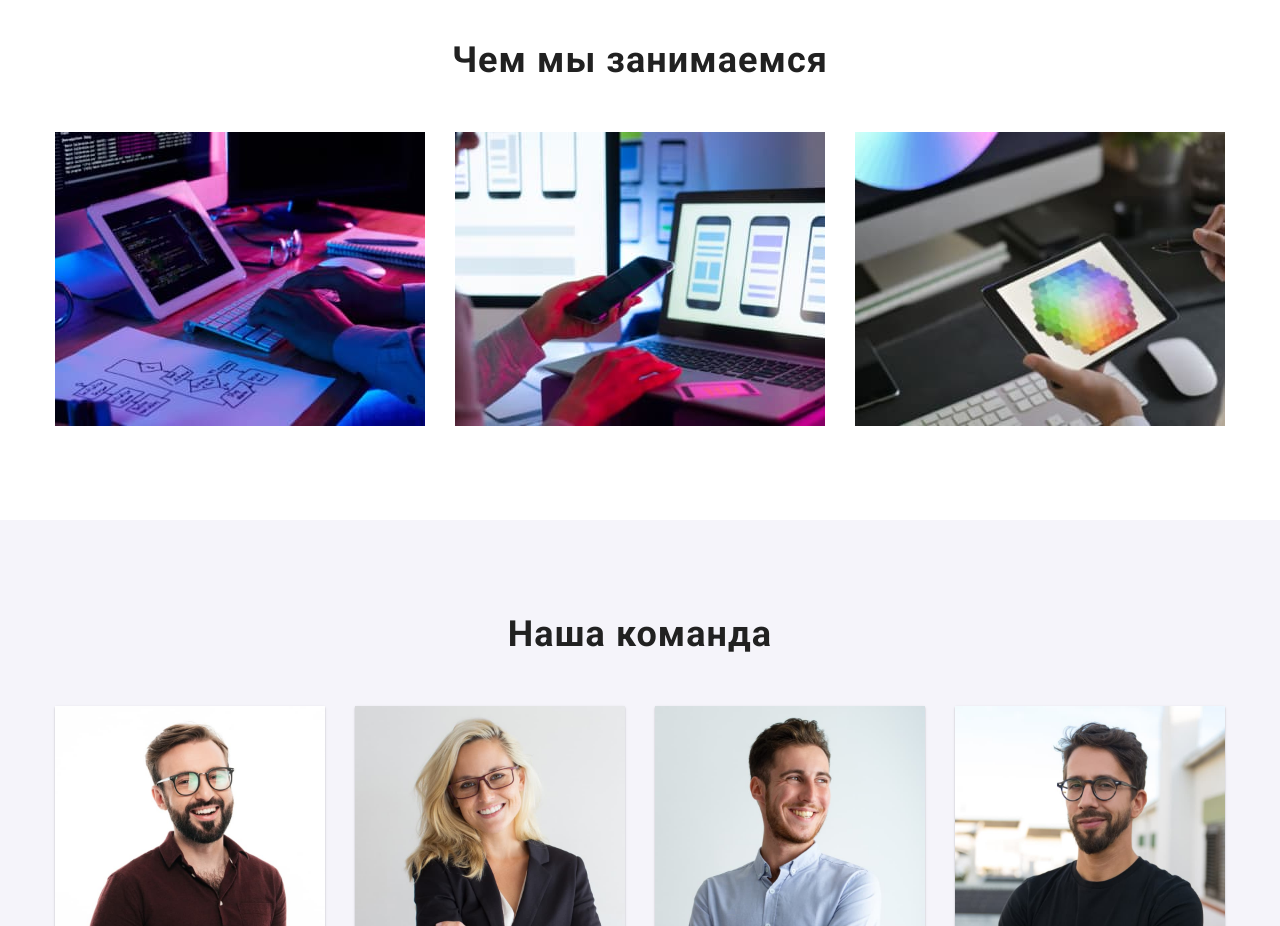
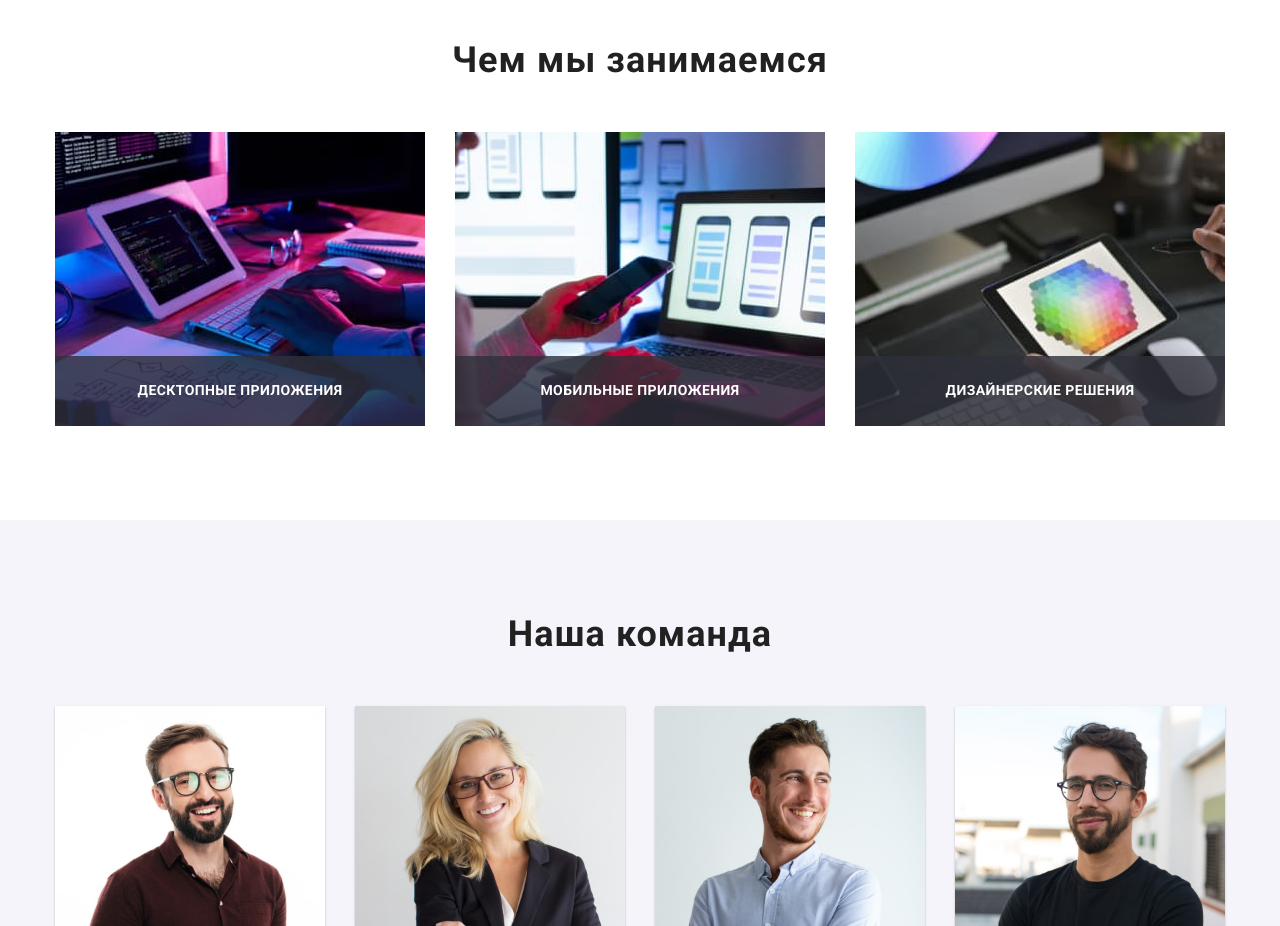
Before and after one commit to funnykoss/goit-markup-hw-05, a plain HTML site: page index.html in a window 1280 px wide. Shown: the part 1080-2006 px from the top of the page. Drawn offline with nearby package versions, Linux system fonts and the light colour scheme.

Commit message:
examples

```diff
--- a/css/styles.css
+++ b/css/styles.css
@@ -197,7 +197,23 @@ img {
 }
 
 .site-nav .link.current {
+  position: relative;
   color: var(--accent-color);
+}
+
+.link.current::after {
+  content: "";
+
+  position: absolute;
+  left: 0;
+  bottom: 0;
+
+  display: block;
+
+  width: 100%;
+  height: 4px;
+  background-color: var(--accent-color);
+  border-radius: 2px;
 }
 
 /* contacts-nav */
@@ -389,8 +405,34 @@ img {
   display: flex;
 }
 
+.examples-item {
+  position: relative;
+}
+
 .examples-item:not(:last-child) {
   margin-right: 30px;
+}
+
+.examples-articles {
+  position: absolute;
+  bottom: 0;
+  right: 0;
+
+  display: flex;
+  justify-content: center;
+  align-items: center;
+  width: 370px;
+  height: 70px;
+  background-color: rgba(47, 48, 58, 0.8);
+}
+
+.examples-text {
+  font-weight: 700;
+  font-size: 14px;
+  line-height: 1.14;
+  letter-spacing: 0.03em;
+  text-transform: uppercase;
+  color: var(--background-color);
 }
 
 /* ==== END EXAMPLES ==== */
--- a/index.html
+++ b/index.html
@@ -113,12 +113,21 @@
                 <ul class="examples list">
                     <li class="examples-item">
                         <img class="examples-img" src="./imeges/box1.jpg" alt="box 1" width="370" height="294">
+                        <div class="examples-articles">
+                            <p class="examples-text">Десктопные приложения</p>
+                        </div>
                     </li>
                     <li class="examples-item">
                         <img class="examples-img" src="./imeges/box2.jpg" alt="box 2" width="370" height="294">
+                        <div class="examples-articles">
+                            <p class="examples-text">Мобильные приложения</p>
+                        </div>
                     </li>
                     <li class="examples-item">
                         <img class="examples-img" src="./imeges/box3.jpg" alt="box 31" width="370" height="294">
+                        <div class="examples-articles">
+                            <p class="examples-text">Дизайнерские решения</p>
+                        </div>
                     </li>
                 </ul>
             </div>
```
